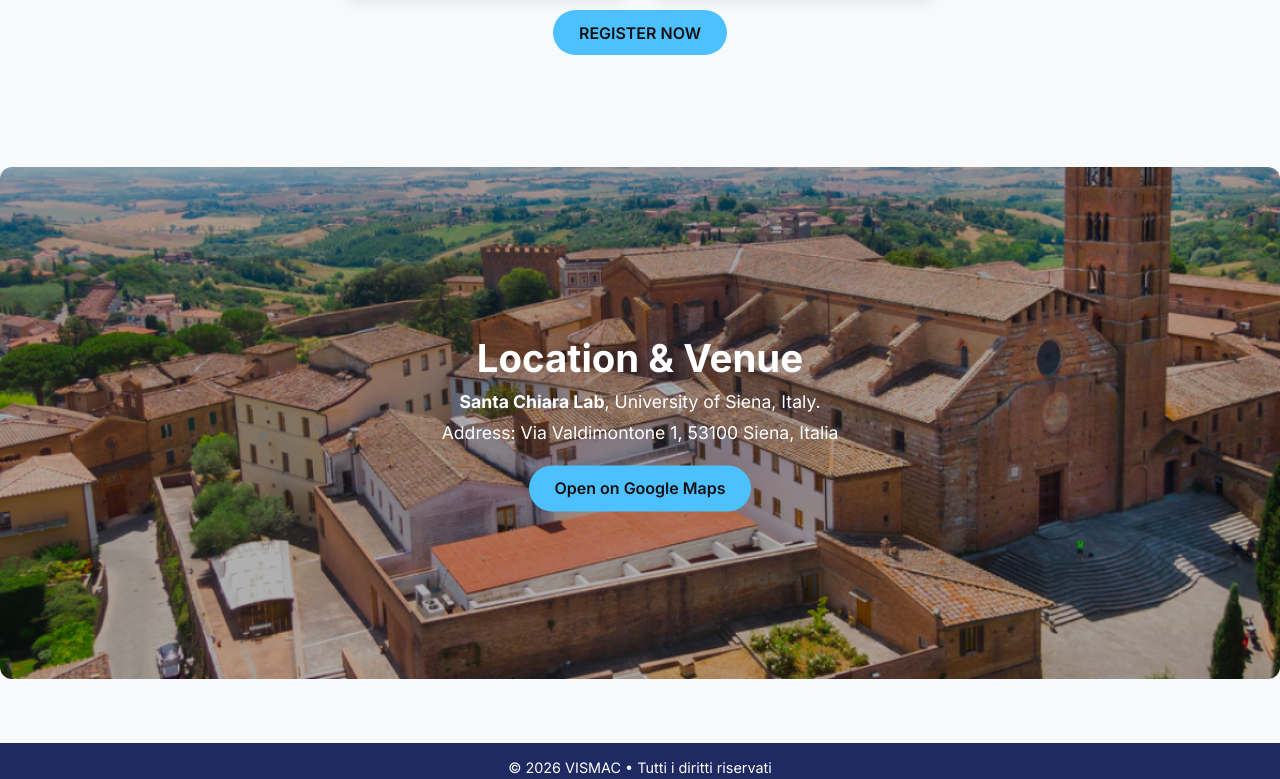
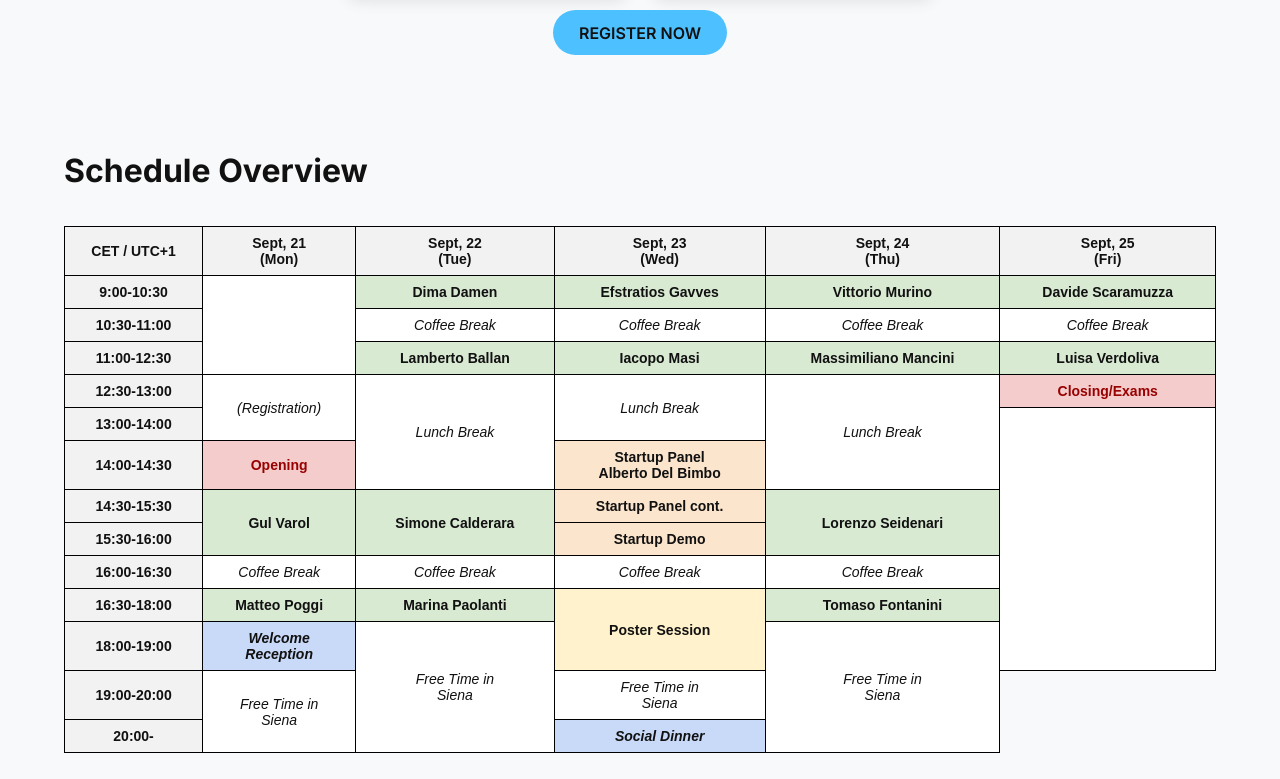
Before and after one commit to VISMAC2026/vismac2026.github.io, a plain HTML site: page index.html in a window 1280 px wide. Shown: the part 4529-5308 px from the top of the page. Drawn offline with Linux system fonts and the light colour scheme.

Commit message:
Upload Program

```diff
--- a/index.html
+++ b/index.html
@@ -252,18 +252,131 @@
   </section>
 
   <!-- Schedule -->
-  <!--
+
   <section id="schedule" class="section container">
     <h2>Schedule Overview</h2>
-    <div class="schedule-list">
-      <div class="schedule-day"><strong>Day 1</strong> Opening, Lectures</div>
-      <div class="schedule-day"><strong>Day 2</strong> Lectures</div>
-      <div class="schedule-day"><strong>Day 3</strong> Tutorials & Poster Session</div>
-      <div class="schedule-day"><strong>Day 4</strong> Lectures & Tutorials</div>
-      <div class="schedule-day"><strong>Day 5</strong> Closing</div>
-    </div>
+   <style>
+  .schedule-table {
+    width: 100%;
+    border-collapse: collapse;
+    font-family: Arial, sans-serif;
+    text-align: center;
+    font-size: 14px;
+    margin: 20px 0;
+  }
+  .schedule-table th, .schedule-table td {
+    border: 1px solid #000;
+    padding: 8px;
+  }
+  .schedule-table th {
+    background-color: #f2f2f2;
+    font-weight: bold;
+  }
+  .time-col { background-color: #f2f2f2; font-weight: bold; width: 12%; }
+  .speaker { background-color: #d9ead3; font-weight: bold; }
+  .break { font-style: italic; background-color: #ffffff; }
+  .opening { background-color: #f4cccc; font-weight: bold; color: #990000; }
+  .event { background-color: #c9daf8; font-weight: bold; font-style: italic; }
+  .startup { background-color: #fce5cd; font-weight: bold; }
+  .poster { background-color: #fff2cc; font-weight: bold; }
+</style>
+
+<div style="overflow-x: auto;">
+  <table class="schedule-table">
+    <thead>
+      <tr>
+        <th class="time-col">CET / UTC+1</th>
+        <th>Sept, 21<br>(Mon)</th>
+        <th>Sept, 22<br>(Tue)</th>
+        <th>Sept, 23<br>(Wed)</th>
+        <th>Sept, 24<br>(Thu)</th>
+        <th>Sept, 25<br>(Fri)</th>
+      </tr>
+    </thead>
+    <tbody>
+      <tr>
+        <td class="time-col">9:00-10:30</td>
+        <td rowspan="3" style="background-color: #ffffff;"></td> <!-- Lunes Empty -->
+        <td class="speaker">Dima Damen</td>
+        <td class="speaker">Efstratios Gavves</td>
+        <td class="speaker">Vittorio Murino</td>
+        <td class="speaker">Davide Scaramuzza</td>
+      </tr>
+      <tr>
+        <td class="time-col">10:30-11:00</td>
+        <td class="break">Coffee Break</td>
+        <td class="break">Coffee Break</td>
+        <td class="break">Coffee Break</td>
+        <td class="break">Coffee Break</td>
+      </tr>
+      <tr>
+        <td class="time-col">11:00-12:30</td>
+        <td class="speaker">Lamberto Ballan</td>
+        <td class="speaker">Iacopo Masi</td>
+        <td class="speaker">Massimiliano Mancini</td>
+        <td class="speaker">Luisa Verdoliva</td>
+      </tr>
+      <tr>
+        <td class="time-col">12:30-13:00</td>
+        <td rowspan="2" class="break">(Registration)</td>
+        <td rowspan="3" class="break">Lunch Break</td>
+        <td rowspan="2" class="break">Lunch Break</td>
+        <td rowspan="3" class="break">Lunch Break</td>
+        <td class="opening">Closing/Exams</td>
+      </tr>
+      <tr>
+        <td class="time-col">13:00-14:00</td>
+        <td rowspan="7" style="background-color: #ffffff;"></td> <!-- Viernes Empty -->
+      </tr>
+      <tr>
+        <td class="time-col">14:00-14:30</td>
+        <td class="opening">Opening</td>
+        <td class="startup">Startup Panel<br>Alberto Del Bimbo</td>
+      </tr>
+      <tr>
+        <td class="time-col">14:30-15:30</td>
+        <td rowspan="2" class="speaker">Gul Varol</td>
+        <td rowspan="2" class="speaker">Simone Calderara</td>
+        <td class="startup">Startup Panel cont.</td>
+        <td rowspan="2" class="speaker">Lorenzo Seidenari</td>
+      </tr>
+      <tr>
+        <td class="time-col">15:30-16:00</td>
+        <td class="startup">Startup Demo</td>
+      </tr>
+      <tr>
+        <td class="time-col">16:00-16:30</td>
+        <td class="break">Coffee Break</td>
+        <td class="break">Coffee Break</td>
+        <td class="break">Coffee Break</td>
+        <td class="break">Coffee Break</td>
+      </tr>
+      <tr>
+        <td class="time-col">16:30-18:00</td>
+        <td class="speaker">Matteo Poggi</td>
+        <td class="speaker">Marina Paolanti</td>
+        <td rowspan="2" class="poster">Poster Session</td>
+        <td class="speaker">Tomaso Fontanini</td>
+      </tr>
+      <tr>
+        <td class="time-col">18:00-19:00</td>
+        <td class="event">Welcome<br>Reception</td>
+        <td rowspan="3" class="break">Free Time in<br>Siena</td>
+        <td rowspan="3" class="break">Free Time in<br>Siena</td>
+      </tr>
+      <tr>
+        <td class="time-col">19:00-20:00</td>
+        <td rowspan="2" class="break">Free Time in<br>Siena</td>
+        <td class="break">Free Time in<br>Siena</td>
+      </tr>
+      <tr>
+        <td class="time-col">20:00-</td>
+        <td class="event">Social Dinner</td>
+      </tr>
+    </tbody>
+  </table>
+</div>
   </section>
-  -->
 
 
   <!-- Poster Session -->
```
